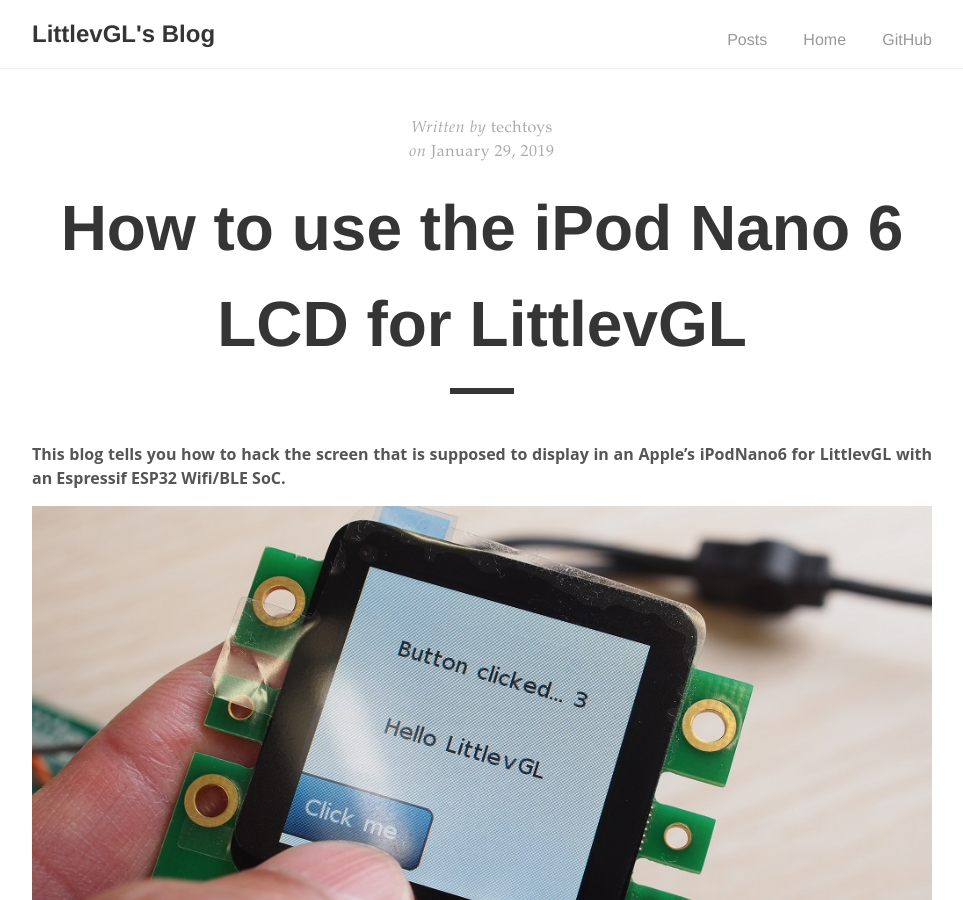
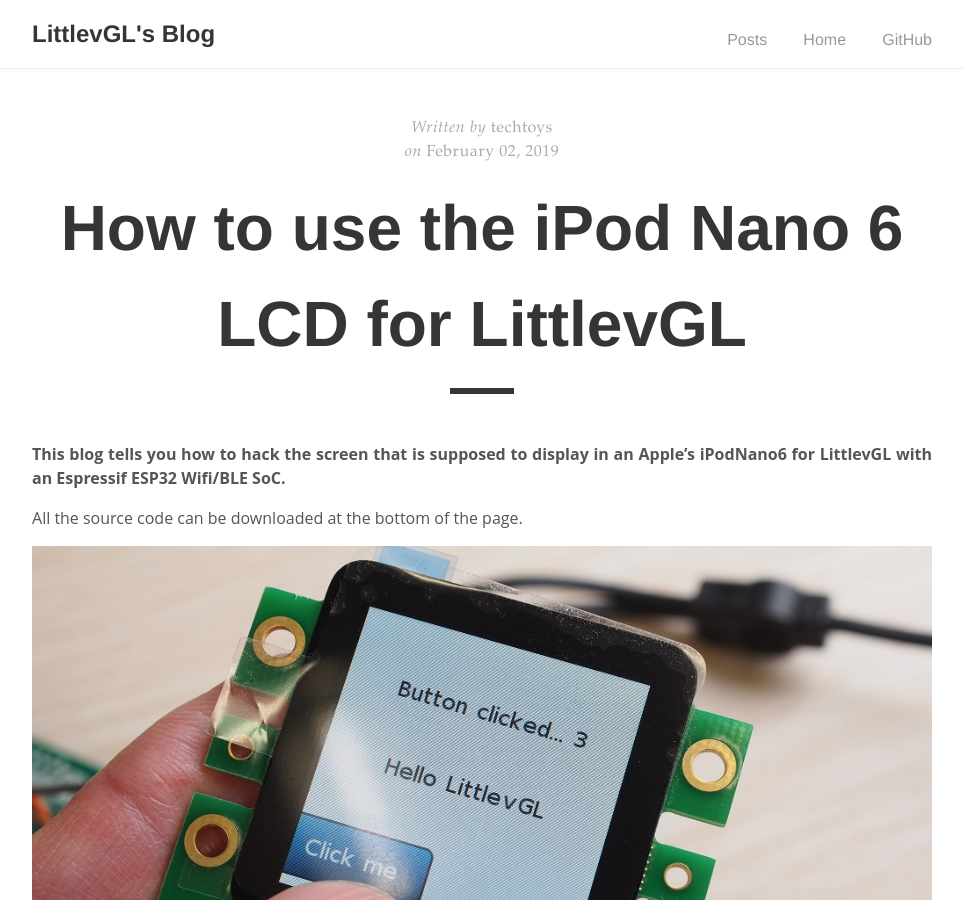
Before and after one commit to lvgl/blog, a Jekyll site: the page built from _posts/2019-02-02-use-ipod-nano6-lcd-for-littlevgl.md, in a window 1280 px wide and 900 px high. Shown: the whole window, without its empty margins (158-1121 px from the left). Built offline with Jekyll 4.4.1, drawn with Linux system fonts in a browser that asks for light colours; comment, search, counter and statistics services are not loaded.

Commit message:
ipod nanep 6 mipi: rename file

```diff
--- a/_posts/2019-01-29- use iPodNano6 LCD for littlevgl.md
+++ b/_posts/2019-02-02-use-ipod-nano6-lcd-for-littlevgl.md
@@ -11,6 +11,8 @@
 ---
 
 **This blog tells you how to hack the screen that is supposed to display in an Apple's iPodNano6 for LittlevGL with an Espressif ESP32 Wifi/BLE SoC.**
+
+All the source code can be downloaded at the bottom of the page.
 
 ![Running_littlevGL with i Pod Nano6's display](/assets/iPodNano6/Running_littlevGL.JPG)
 
```
